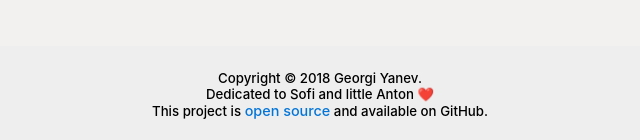
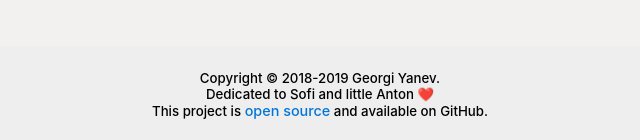
Before and after one commit to jumpalottahigh/streamer-screen, a Gatsby site: page /preview in a window 1280 px wide. Shown: the part 794-934 px from the top of the page, 320-960 px from the left. Built offline with nearby package versions, Linux system fonts and the light colour scheme; Gatsby itself is replaced by a stand-in of ours.

Commit message:
Bump the year

```diff
--- a/src/components/Layout/Footer.js
+++ b/src/components/Layout/Footer.js
@@ -24,7 +24,7 @@ export default class Footer extends React.Component {
     return (
       <StyledFooter>
         <h5>
-          Copyright &copy; 2018 Georgi Yanev.
+          Copyright &copy; 2018-2019 Georgi Yanev.
           <br />
           Dedicated to Sofi and little Anton{' '}
           <span role="img" aria-label="heart">
```
